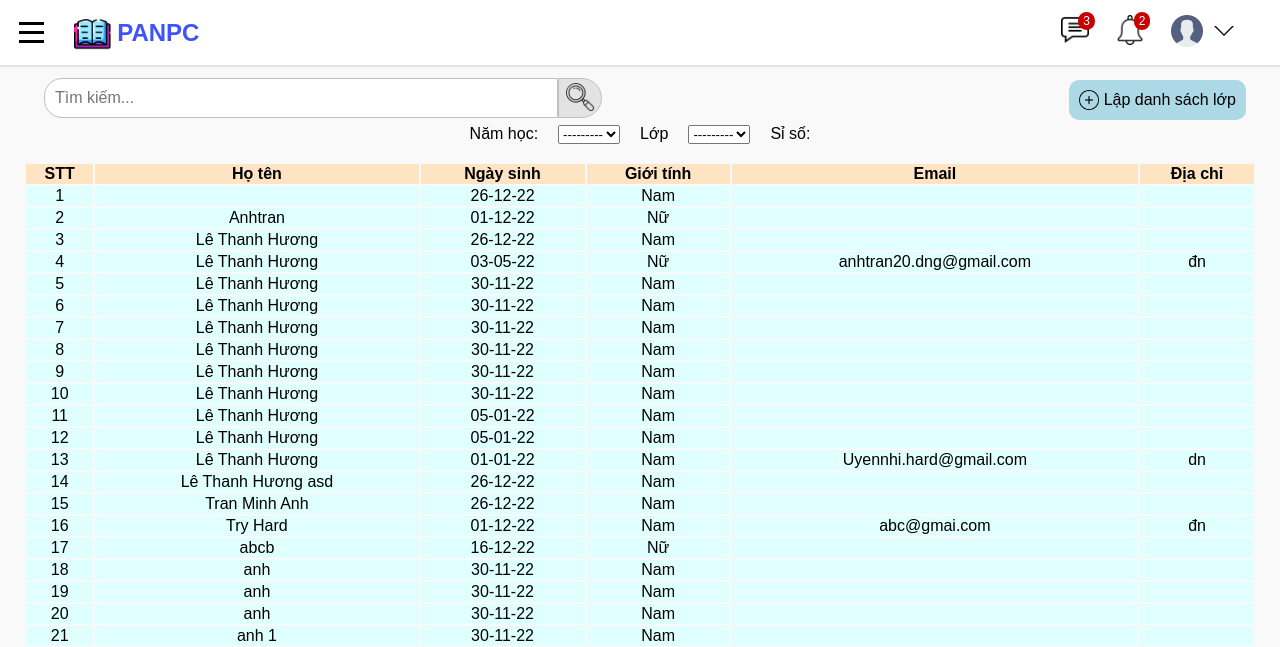
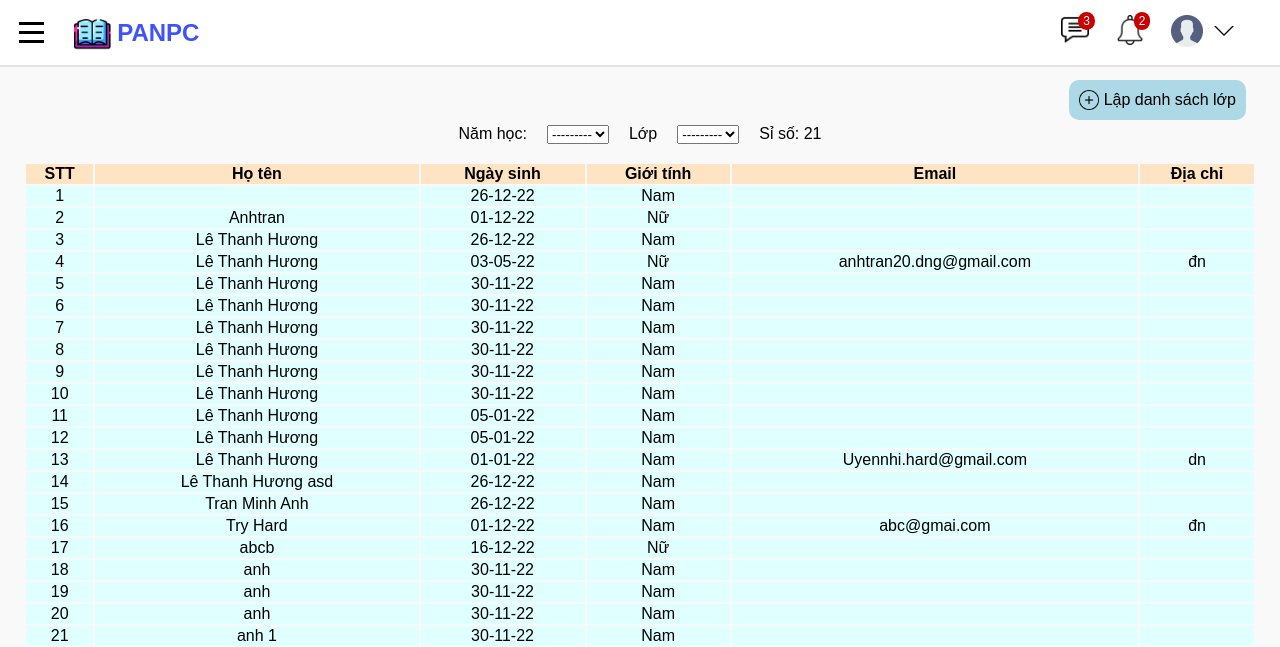
Before and after one commit to ngoxuanchien/QuanLyHocSinh, a Django app: page /danhsachlop/ in a window 1280 px wide. Shown: the top 647 px of the page. Run offline with Django 4.2, Linux system fonts and the light colour scheme; a user stored in the database is signed in; data comes from the database, SQL or seed files in the repository; both versions use the stored data as it was after the commit.

Commit message:
continue with dslop

```diff
--- a/QuanLyHocSinh/studentManager/templates/studentManager/base.html
+++ b/QuanLyHocSinh/studentManager/templates/studentManager/base.html
@@ -57,7 +57,7 @@
           </a>
         </div>
         <div class="dropdown-menu">
-          <a href="#" class="dropdown-link">
+          <a href="{% url 'userProfile' %}" class="dropdown-link">
             <img width="20" height="20" viewBox="0 0 32 32" src="{% static 'images/edit.png' %}">
             Chỉnh sửa
           </a>
--- a/QuanLyHocSinh/studentManager/templates/studentManager/dslop.html
+++ b/QuanLyHocSinh/studentManager/templates/studentManager/dslop.html
@@ -4,10 +4,10 @@
 {% block content %}
 <header class="tacvu">
   <div class="timkiem">
-    <input type="text" class="search-bar" placeholder="Tìm kiếm...">
+    <!-- <input type="text" class="search-bar" placeholder="Tìm kiếm...">
     <button class="search-button">
       <img src="{% static 'images/search.png' %}" class="search-icon">
-    </button>
+    </button> -->
   </div>
   <a class="add" href="{% url 'chonNamHoc' %}">
     <img src="{% static 'images/add.png' %}" height="20px">
@@ -20,7 +20,7 @@
     {{class_filter.form.year}}
   <label for="class_topic">Lớp</label>
   {{class_filter.form.classOfSchool}}
-  <label>Sỉ số: </label>  <!--Tính sỉ số-->
+  <label>Sỉ số: {{n_students}}</label>  <!--Tính sỉ số-->
 </div>
 <table class="table"> <!--Làm sao cho mỗi row to ra 1 tí :))))-->
   <tr>
--- a/QuanLyHocSinh/studentManager/views.py
+++ b/QuanLyHocSinh/studentManager/views.py
@@ -229,7 +229,6 @@ class doiMatKhau(SuccessMessageMixin, PasswordChangeView):
 
 
 
-
 semester = 2
 @login_required(login_url = 'loginpage')
 def dsLop(request):
@@ -237,9 +236,11 @@ def dsLop(request):
     class_filter = ClassFilter(request.GET, queryset=students)
     students = class_filter.qs.order_by('user__name')
     format_date = [s.user.dateOfBirth.strftime("%d-%m-%y") for s in students]
+    n_students = students.count()
     context = {
         'students': zip(students, format_date),
         'class_filter': class_filter,
+        'n_students': n_students,
     }
     return render(request, 'studentManager/dslop.html', context)
 
```
Also changed, not shown: QuanLyHocSinh/db.sqlite3.
